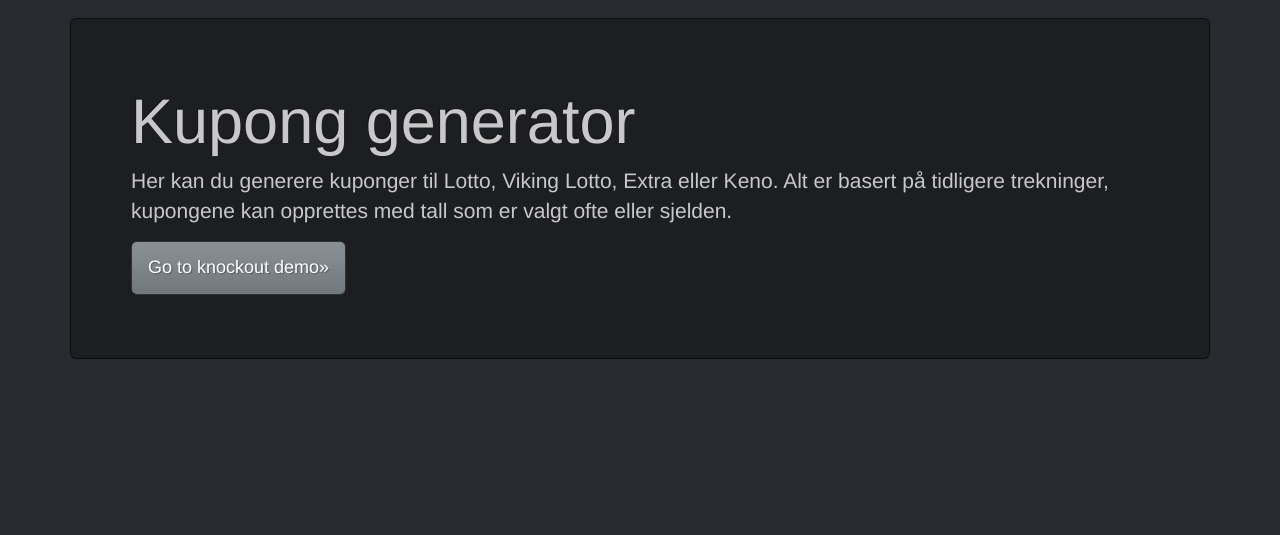
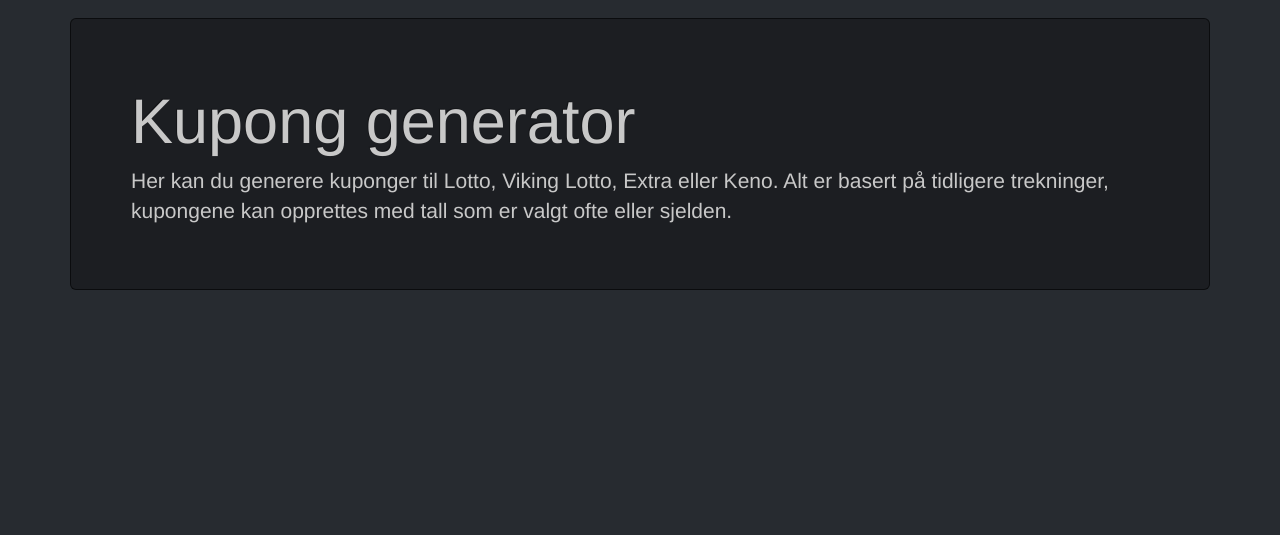
Before and after one commit to Modulus/TippingStatistikk, a Flask app: page /about in a window 1280 px wide. Shown: the part 52-587 px from the top of the page. Run offline with Flask 2, Linux system fonts and the light colour scheme; some libraries are stand-ins or nearby versions.

Commit message:
Removed button :)

```diff
--- a/templates/about.html
+++ b/templates/about.html
@@ -63,9 +63,7 @@
     <p>Her kan du generere kuponger til Lotto, Viking Lotto, Extra eller Keno. Alt er basert på tidligere
     trekninger, kupongene kan opprettes med tall som er valgt ofte eller sjelden.</p>
 
-    <p>
-    <a class="btn btn-lg btn-primary" href="/book" role="button">Go to knockout demo»</a>
-    </p>
+
     </div>
 
 
```
